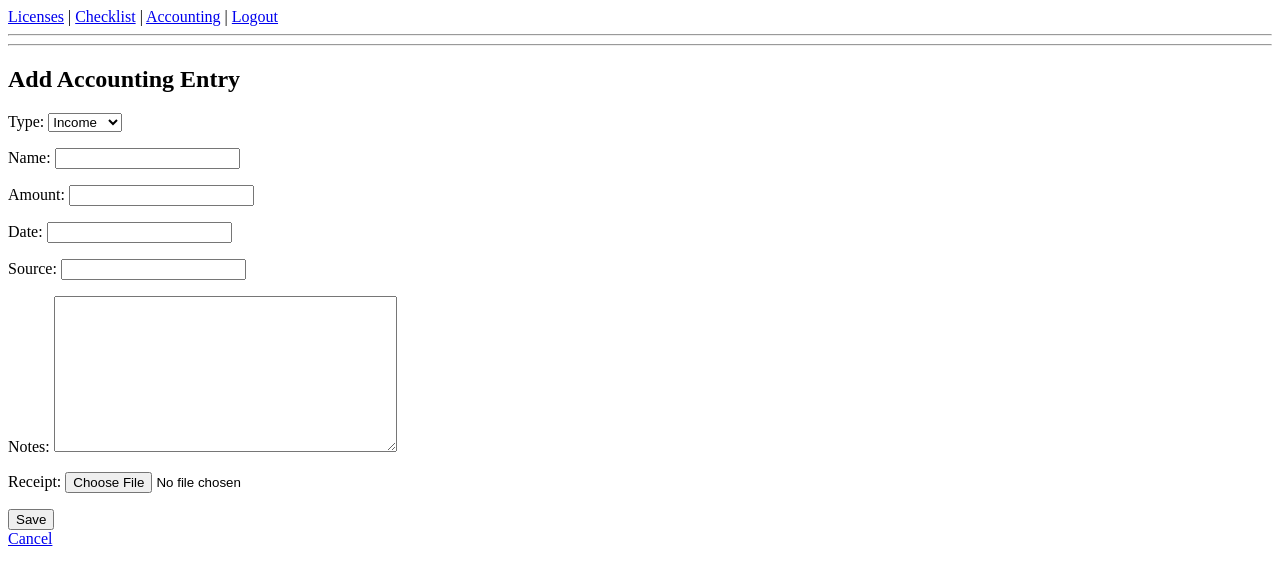
After one commit to shakieraearvin/django-crud-app-salssist, a Django app: page /accounting/create/ in a window 1280 px wide. The commit adds this page. Shown: the top 585 px of the page. Run offline with Django 5.2, Linux system fonts and the light colour scheme; the visitor is signed in with stand-in values (Sample User, id 1).

Commit message:
added accounting model and added media

```diff
--- a/main_app/models.py
+++ b/main_app/models.py
@@ -7,34 +7,48 @@ from django.contrib.auth.models import User
 class License(models.Model):
     STATUS_CHOICES = (
         ('A', 'Active'),
-        ('E', 'Expired'),
+        ('E', 'Expiring'),
         ('P', 'Pending'),
     )
-    type = models.CharField(max_length=100)
+
+    type = models.CharField(max_length=200)
+    issue_date = models.DateField()
+    exp_date = models.DateField()
     cost = models.DecimalField(max_digits=10, decimal_places=2)
-    issued_date = models.DateField()
-    exp_date = models.DateField()
-    status = models.CharField(max_length=1, choices=STATUS_CHOICES)
+    document = models.FileField(upload_to='documents/', blank=True)
+    status = models.CharField(
+        max_length=1,
+        choices=STATUS_CHOICES,
+        default='P'
+    )
     user = models.ForeignKey(User, on_delete=models.CASCADE)
 
     def __str__(self):
-        return self.type
+        return f"{self.type} ({self.get_status_display()})"
 
 # Accountant model
 class Accountant(models.Model):
     TYPE_CHOICES = (
         ('I', 'Income'),
-        ('E', "Expense"),
+        ('E', 'Expense'),
     )
-    name = models.CharField(max_length=100)
+
+    name = models.CharField(max_length=255)
+    type = models.CharField(
+        max_length=1,
+        choices=TYPE_CHOICES,
+        default='I'
+    )
     amount = models.DecimalField(max_digits=10, decimal_places=2)
     date = models.DateField()
-    type = models.CharField(max_length=1, choices=TYPE_CHOICES)
+    source = models.CharField(max_length=255, blank=True)
     notes = models.TextField(blank=True)
+    receipt = models.FileField(upload_to='receipts/', blank=True)
     user = models.ForeignKey(User, on_delete=models.CASCADE)
 
     def __str__(self):
-        return f"self.get_type_display() - {self.name}"
+        return f"{self.name} | {self.get_type_display()} - ${self.amount} on {self.date}"
+
 
     # Checklist model
 class Checklist(models.Model):
@@ -44,10 +58,10 @@ class Checklist(models.Model):
         ('C', 'Completed'),
     )
     title = models.CharField(max_length=100)
-    status = models.CharField(max_length=1, choices=STATUS_CHOICES)
+    status = models.CharField(max_length=1, choices=STATUS_CHOICES, default='R')
     date = models.DateField()
     notes = models.TextField(blank=True)
     user = models.ForeignKey(User, on_delete=models.CASCADE)
 
     def __str__(self):
-        return self.title
+        return f"{self.get_status_display()} - {self.title}"
--- /dev/null
+++ b/main_app/templates/accountants/form.html
@@ -0,0 +1,13 @@
+{% extends 'base.html' %}
+
+{% block content %}
+  <h2>{% if form.instance.pk %}Edit{% else %}Add{% endif %} Accounting Entry</h2>
+
+  <form method="POST" enctype="multipart/form-data">
+    {% csrf_token %}
+    {{ form.as_p }}
+    <button type="submit">Save</button>
+  </form>
+
+  <a href="{% url 'accounting-index' %}">Cancel</a>
+{% endblock %}
--- a/main_app/templates/base.html
+++ b/main_app/templates/base.html
@@ -7,13 +7,15 @@
 <body>
   <nav>
     {% if user.is_authenticated %}
-          <p>Welcome, {{ user.username }}!</p>
       <a href="{% url 'license-index' %}">Licenses</a> |
+      <a href="{% url 'checklist-index' %}">Checklist</a> |
+      <a href="{% url 'accounting-index' %}">Accounting</a> |
       <a href="{% url 'logout' %}">Logout</a>
     {% else %}
       <a href="{% url 'login' %}">Login</a>
     {% endif %}
   </nav>
+
       <hr />
 
   <hr />
--- a/main_app/urls.py
+++ b/main_app/urls.py
@@ -7,5 +7,15 @@ urlpatterns = [
     path('licenses/create/', views.LicenseCreate.as_view(), name='license-create'),
     path('licenses/<int:pk>/update/', views.LicenseUpdate.as_view(), name='license-update'),
     path('licenses/<int:pk>/delete/', views.LicenseDelete.as_view(), name='license-delete'),
+    path('checklists/', views.ChecklistList.as_view(), name='checklist-index'),
+    path('checklists/create/', views.ChecklistCreate.as_view(), name='checklist-create'),
+    path('checklists/<int:pk>/', views.ChecklistDetail.as_view(), name='checklist-detail'),
+    path('checklists/<int:pk>/update/', views.ChecklistUpdate.as_view(), name='checklist-update'),
+    path('checklists/<int:pk>/delete/', views.ChecklistDelete.as_view(), name='checklist-delete'),
+    path('accounting/', views.AccountantList.as_view(), name='accounting-index'),
+    path('accounting/create/', views.AccountantCreate.as_view(), name='accounting-create'),
+    path('accounting/<int:pk>/', views.AccountantDetail.as_view(), name='accounting-detail'),
+    path('accounting/<int:pk>/update/', views.AccountantUpdate.as_view(), name='accounting-update'),
+    path('accounting/<int:pk>/delete/', views.AccountantDelete.as_view(), name='accounting-delete'),
     path('accounts/signup/', views.signup, name='signup'),
 ]
--- a/main_app/views.py
+++ b/main_app/views.py
@@ -5,7 +5,7 @@ from django.contrib.auth import login
 from django.contrib.auth.forms import UserCreationForm
 from django.contrib.auth.mixins import LoginRequiredMixin
 
-from .models import License
+from .models import License, Checklist, Accountant
 
 
 # Create your views here.
@@ -55,6 +55,97 @@ class LicenseDelete(LoginRequiredMixin, DeleteView):
         return License.objects.filter(user=self.request.user)
 
 
+class ChecklistList(LoginRequiredMixin, ListView):
+    model = Checklist
+    template_name = 'checklists/index.html'
+
+    def get_queryset(self):
+        return Checklist.objects.filter(user=self.request.user)
+
+
+class ChecklistDetail(LoginRequiredMixin, DetailView):
+    model = Checklist
+    template_name = 'checklists/detail.html'
+
+    def get_queryset(self):
+        return Checklist.objects.filter(user=self.request.user)
+
+
+class ChecklistCreate(LoginRequiredMixin, CreateView):
+    model = Checklist
+    fields = ['title', 'status', 'notes', 'date']
+    template_name = 'checklists/form.html'
+    success_url = '/checklists/'
+
+    def form_valid(self, form):
+        form.instance.user = self.request.user
+        return super().form_valid(form)
+
+
+class ChecklistUpdate(LoginRequiredMixin, UpdateView):
+    model = Checklist
+    fields = ['title', 'status', 'notes', 'date']
+    template_name = 'checklists/form.html'
+    success_url = '/checklists/'
+
+    def get_queryset(self):
+        return Checklist.objects.filter(user=self.request.user)
+
+
+class ChecklistDelete(LoginRequiredMixin, DeleteView):
+    model = Checklist
+    template_name = 'checklists/delete_confirm.html'
+    success_url = '/checklists/'
+
+    def get_queryset(self):
+        return Checklist.objects.filter(user=self.request.user)
+
+
+class AccountantList(LoginRequiredMixin, ListView):
+    model = Accountant
+    template_name = 'accountants/index.html'
+
+    def get_queryset(self):
+        return Accountant.objects.filter(user=self.request.user)
+
+
+class AccountantDetail(LoginRequiredMixin, DetailView):
+    model = Accountant
+    template_name = 'accountants/detail.html'
+
+    def get_queryset(self):
+        return Accountant.objects.filter(user=self.request.user)
+
+
+class AccountantCreate(LoginRequiredMixin, CreateView):
+    model = Accountant
+    fields = ['type', 'name', 'amount', 'date', 'source', 'notes', 'receipt']
+    template_name = 'accountants/form.html'
+    success_url = '/accounting/'
+
+    def form_valid(self, form):
+        form.instance.user = self.request.user
+        return super().form_valid(form)
+
+
+class AccountantUpdate(LoginRequiredMixin, UpdateView):
+    model = Accountant
+    fields = ['type', 'name', 'amount', 'date', 'source', 'notes', 'receipt']
+    template_name = 'accountants/form.html'
+    success_url = '/accounting/'
+
+    def get_queryset(self):
+        return Accountant.objects.filter(user=self.request.user)
+
+
+class AccountantDelete(LoginRequiredMixin, DeleteView):
+    model = Accountant
+    template_name = 'accountants/delete_confirm.html'
+    success_url = '/accounting/'
+
+    def get_queryset(self):
+        return Accountant.objects.filter(user=self.request.user)
+
 def signup(request):
     error_message = ''
     if request.method == 'POST':
--- a/salssist/settings.py
+++ b/salssist/settings.py
@@ -121,6 +121,11 @@ LOGIN_REDIRECT_URL = '/licenses/'
 
 LOGOUT_REDIRECT_URL = '/accounts/login/'
 
+import os
+
+MEDIA_URL = '/media/'
+MEDIA_ROOT = os.path.join(BASE_DIR, 'media')
+
 
 # Default primary key field type
 # https://docs.djangoproject.com/en/5.2/ref/settings/#default-auto-field
--- a/salssist/urls.py
+++ b/salssist/urls.py
@@ -17,8 +17,14 @@ Including another URLconf
 from django.contrib import admin
 from django.urls import path, include
 
+from django.conf import settings
+from django.conf.urls.static import static
+
 urlpatterns = [
     path('admin/', admin.site.urls),
     path('', include('main_app.urls')),
     path('accounts/', include('django.contrib.auth.urls')),
 ]
+
+if settings.DEBUG:
+    urlpatterns += static(settings.MEDIA_URL, document_root=settings.MEDIA_ROOT)
```
Also changed, not shown: main_app/templates/accountants/delete_confirm.html (added, +12 -0 lines), main_app/templates/accountants/detail.html (added, +23 -0 lines), main_app/templates/accountants/index.html (added, +18 -0 lines), main_app/templates/checklists/delete_confirm.html (added, +12 -0 lines), main_app/templates/checklists/detail.html (added, +13 -0 lines), main_app/templates/checklists/form.html (added, +13 -0 lines), main_app/templates/checklists/index.html (added, +17 -0 lines), main_app/migrations/0002_alter_checklist_status.py (added), main_app/migrations/0003_rename_issued_date_license_issue_date_and_more.py (added). Lines whose indentation alone changed are shown as unchanged.
